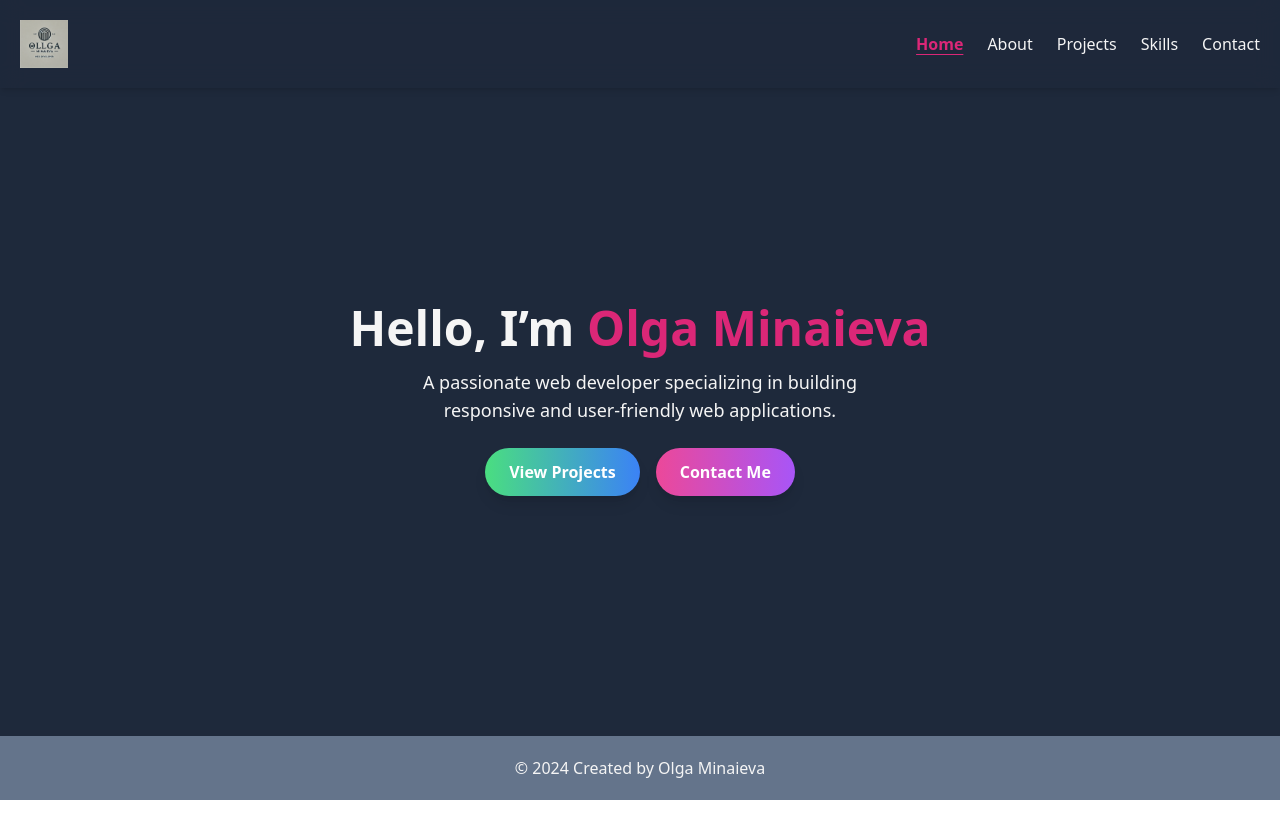
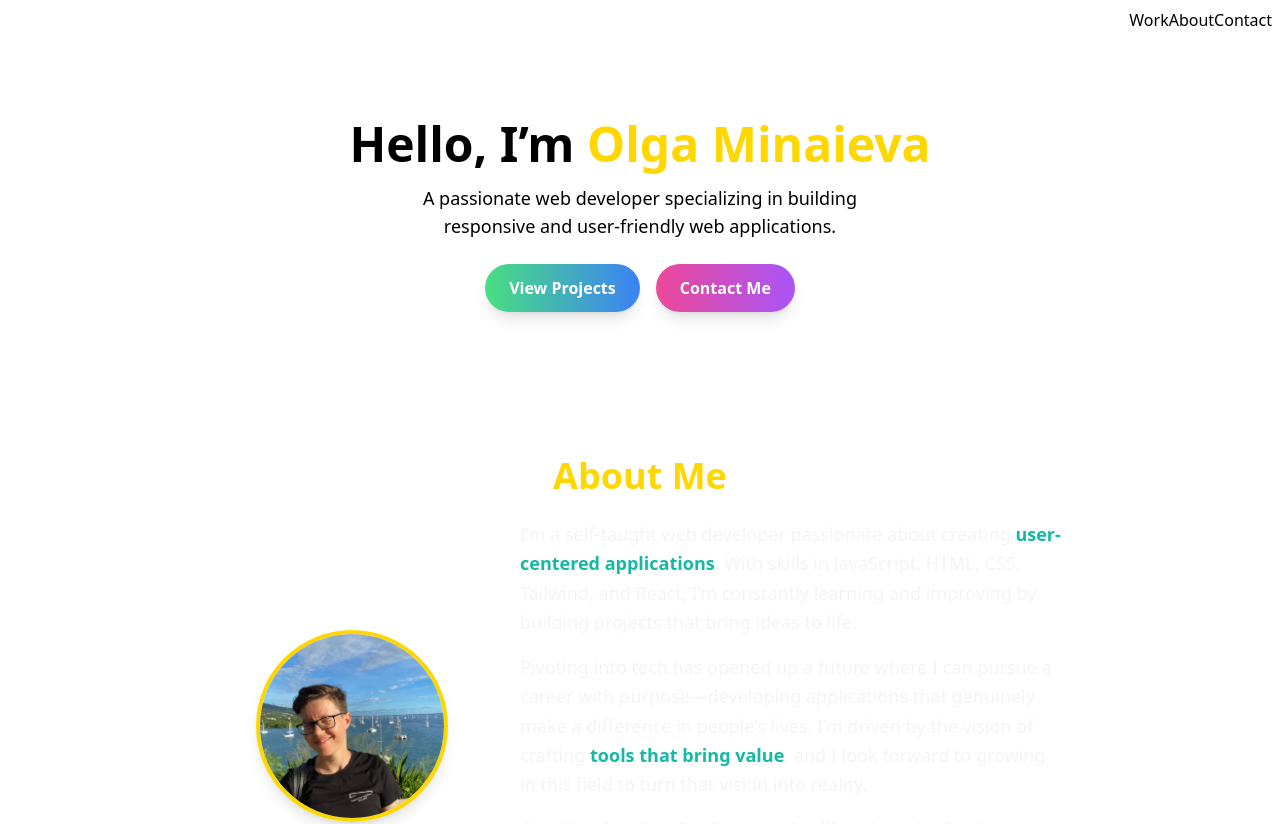
Before and after one commit to OlgaMinaievaWebDev/personal-website-new, a React (Vite) app: page / in a window 1280 px wide. Shown: the top 824 px of the page. Before the commit the page ends 800 px from the top, so only its background shows below. Built offline with nearby package versions, Linux system fonts and the light colour scheme.

Commit message:
start rearranging layout

```diff
--- a/package.json
+++ b/package.json
@@ -13,8 +13,7 @@
     "emailjs-com": "^3.2.0",
     "react": "^18.3.1",
     "react-dom": "^18.3.1",
-    "react-icons": "^5.3.0",
-    "react-router-dom": "^6.28.0"
+    "react-icons": "^5.3.0"
   },
   "devDependencies": {
     "@eslint/js": "^9.11.1",
--- a/src/App.jsx
+++ b/src/App.jsx
@@ -1,24 +1,20 @@
-import { BrowserRouter, Route, Routes } from "react-router-dom";
-import Hero from "./pages/Hero";
-import AppLayout from "./ui/AppLayout";
-import About from "./pages/About";
-import Projects from "./pages/Projects";
-import Skills from "./pages/Skills";
-import Contact from "./pages/Contact";
+import About from "./components/About";
+import Hero from "./components/Hero";
+import Skills from "./components/Skills";
+import Projects from "./components/Projects";
+import Contact from "./components/Contact";
+import Header from './components/Header'
 
 function App() {
   return (
-    <BrowserRouter>
-      <Routes>
-        <Route path="/" element={<AppLayout />}>
-          <Route index element={<Hero />} />
-          <Route path="about" element={<About />} />
-          <Route path="projects" element={<Projects />} />
-          <Route path="skills" element={<Skills />} />
-          <Route path="contact" element={<Contact />} />
-        </Route>
-      </Routes>
-    </BrowserRouter>
+    <>
+      <Header/>
+      <Hero />
+      <About />
+      <Skills />
+      <Projects />
+      <Contact />
+    </>
   );
 }
 
--- a/src/pages/About.jsx
+++ b/src/components/About.jsx
@@ -2,7 +2,7 @@ import ProfilePhoto from "../../public/IMG_4839.jpg";
 
 function About() {
   return (
-    <section className="py-16 bg-gradient-to-b from-background-light to-background-dark text-gray-100">
+    <section id="about" className="py-16 bg-gradient-to-b from-background-light to-background-dark text-gray-100">
       <div className="max-w-4xl mx-auto px-6 text-center">
         <h2 className="text-4xl font-bold mb-6 text-highlight animate-fade-in">
           About Me
--- /dev/null
+++ b/src/components/Header.jsx
@@ -0,0 +1,13 @@
+function Header() {
+  return (
+    <header >
+      <nav className="flex justify-end items-center p-2">
+        <a href="#work">Work</a>
+        <a href="#about">About</a>
+        <a href="#contact">Contact</a>
+      </nav>
+    </header>
+  )
+}
+
+export default Header
--- a/src/pages/Hero.jsx
+++ b/src/components/Hero.jsx
@@ -1,4 +1,4 @@
-import { NavLink } from "react-router-dom";
+
 
 function Hero() {
   return (
@@ -12,18 +12,18 @@ function Hero() {
           user-friendly web applications.
         </p>
         <div className="flex justify-center space-x-4">
-          <NavLink
+          <a
             to="/projects"
             className="px-6 py-3 bg-gradient-to-r from-green-400 to-blue-500 text-white font-semibold rounded-full shadow-lg transition-transform transform hover:scale-105 hover:shadow-lg hover:shadow-blue-500/50"
           >
             View Projects
-          </NavLink>
-          <NavLink
+          </a>
+          <a
             to="/contact"
             className="px-6 py-3 bg-gradient-to-r from-pink-500 to-purple-500 text-white font-semibold rounded-full shadow-lg transition-transform transform hover:scale-105 hover:shadow-lg hover:shadow-pink-500/50"
           >
             Contact Me
-          </NavLink>
+          </a>
         </div>
       </div>
     </section>
--- a/src/index.css
+++ b/src/index.css
@@ -2,32 +2,8 @@
 @tailwind components;
 @tailwind utilities;
 
-*::-webkit-scrollbar {
-  display: none;
+
+html {
+  box-sizing: border-box;
+  scroll-behavior: smooth;
 }
-
-/* Hide scrollbar for IE, Edge and Firefox */
-* {
-  -ms-overflow-style: none; /* IE and Edge */
-  scrollbar-width: none; /* Firefox */
-}
-
-@keyframes fadeIn {
-  0% {
-    opacity: 0;
-    transform: translateY(-20px);
-  }
-  100% {
-    opacity: 1;
-    transform: translateY(0);
-  }
-}
-
-.animate-fade-in {
-  animation: fadeIn 1.5s ease-in-out;
-}
-
-/* Custom colors for accents */
-.text-highlight {
-  color: #db2777; /* Pink highlight color */
-}
--- a/src/ui/AppLayout.jsx
+++ /dev/null
@@ -1,19 +0,0 @@
-import { Outlet } from "react-router-dom";
-import Header from "./Header";
-import Footer from "./Footer";
-
-function AppLayout() {
-  return (
-    <div className="flex flex-col min-h-screen bg-background text-textPrimary">
-      <Header className="h-16" /> {/* Fixed header height */}
-      <main className="flex-grow flex items-center justify-center pt-16">
-        {" "}
-        {/* Hero fills the remaining space */}
-        <Outlet />
-      </main>
-      <Footer className="h-16" /> {/* Fixed footer height */}
-    </div>
-  );
-}
-
-export default AppLayout;
--- a/src/ui/Header.jsx
+++ /dev/null
@@ -1,150 +0,0 @@
-import { useState } from "react";
-import { NavLink } from "react-router-dom";
-import Logo from "/public/Olga-Logo.webp";
-import { FaBars, FaTimes } from "react-icons/fa";
-
-function Header() {
-  const [isMenuOpen, setIsMenuOpen] = useState(false);
-
-  const toggleMenu = () => setIsMenuOpen(!isMenuOpen);
-
-  return (
-    <header className="fixed top-0 w-full flex justify-between items-center p-5 bg-background/80 text-textPrimary shadow-md backdrop-blur-md z-50">
-      {/* Logo Section */}
-      <NavLink to="/" className="flex items-center space-x-2">
-        <img
-          src={Logo}
-          alt="Olga Minaieva Logo"
-          className="h-12 transition-transform transform hover:scale-110"
-        />
-        {/* <span className="text-2xl font-bold tracking-wide hover:text-highlight">
-          Olga Minaieva
-        </span> */}
-      </NavLink>
-
-      {/* Desktop Navigation */}
-      <nav className="hidden sm:flex space-x-6">
-        <NavLink
-          to="/"
-          className={({ isActive }) =>
-            isActive
-              ? "text-highlight font-semibold underline underline-offset-4"
-              : "hover:text-accent transition-colors duration-200 ease-in-out"
-          }
-        >
-          Home
-        </NavLink>
-        <NavLink
-          to="/about"
-          className={({ isActive }) =>
-            isActive
-              ? "text-highlight font-semibold underline underline-offset-4"
-              : "hover:text-accent transition-colors duration-200 ease-in-out"
-          }
-        >
-          About
-        </NavLink>
-        <NavLink
-          to="/projects"
-          className={({ isActive }) =>
-            isActive
-              ? "text-highlight font-semibold underline underline-offset-4"
-              : "hover:text-accent transition-colors duration-200 ease-in-out"
-          }
-        >
-          Projects
-        </NavLink>
-        <NavLink
-          to="/skills"
-          className={({ isActive }) =>
-            isActive
-              ? "text-highlight font-semibold underline underline-offset-4"
-              : "hover:text-accent transition-colors duration-200 ease-in-out"
-          }
-        >
-          Skills
-        </NavLink>
-        <NavLink
-          to="/contact"
-          className={({ isActive }) =>
-            isActive
-              ? "text-highlight font-semibold underline underline-offset-4"
-              : "hover:text-accent transition-colors duration-200 ease-in-out"
-          }
-        >
-          Contact
-        </NavLink>
-      </nav>
-
-      {/* Mobile Menu Toggle */}
-      <div className="sm:hidden">
-        <button onClick={toggleMenu} className="text-textPrimary text-2xl">
-          {isMenuOpen ? <FaTimes /> : <FaBars />}
-        </button>
-      </div>
-
-      {/* Mobile Drawer Menu */}
-      {isMenuOpen && (
-        <div className="absolute top-16 right-0 w-full bg-background/90 p-5 space-y-4 shadow-lg sm:hidden flex flex-col items-center backdrop-blur-md z-40">
-          <NavLink
-            to="/"
-            onClick={toggleMenu}
-            className={({ isActive }) =>
-              isActive
-                ? "text-highlight font-semibold underline underline-offset-4"
-                : "hover:text-accent transition-colors duration-200 ease-in-out"
-            }
-          >
-            Home
-          </NavLink>
-          <NavLink
-            to="/about"
-            onClick={toggleMenu}
-            className={({ isActive }) =>
-              isActive
-                ? "text-highlight font-semibold underline underline-offset-4"
-                : "hover:text-accent transition-colors duration-200 ease-in-out"
-            }
-          >
-            About
-          </NavLink>
-          <NavLink
-            to="/projects"
-            onClick={toggleMenu}
-            className={({ isActive }) =>
-              isActive
-                ? "text-highlight font-semibold underline underline-offset-4"
-                : "hover:text-accent transition-colors duration-200 ease-in-out"
-            }
-          >
-            Projects
-          </NavLink>
-          <NavLink
-            to="/skills"
-            onClick={toggleMenu}
-            className={({ isActive }) =>
-              isActive
-                ? "text-highlight font-semibold underline underline-offset-4"
-                : "hover:text-accent transition-colors duration-200 ease-in-out"
-            }
-          >
-            Skills
-          </NavLink>
-          <NavLink
-            to="/contact"
-            onClick={toggleMenu}
-            className={({ isActive }) =>
-              isActive
-                ? "text-highlight font-semibold underline underline-offset-4"
-                : "hover:text-accent transition-colors duration-200 ease-in-out"
-            }
-          >
-            Contact
-          </NavLink>
-        </div>
-      )}
-    </header>
-  );
-}
-
-export default Header;
```
Also changed, not shown: src/components/Contact.jsx (renamed from src/pages/Contact.jsx), src/components/Footer.jsx (renamed from src/ui/Footer.jsx), src/components/Projects.jsx (renamed from src/pages/Projects.jsx), src/components/Skills.jsx (renamed from src/pages/Skills.jsx), 1 other file (tests, documents, lock files or other folders).
